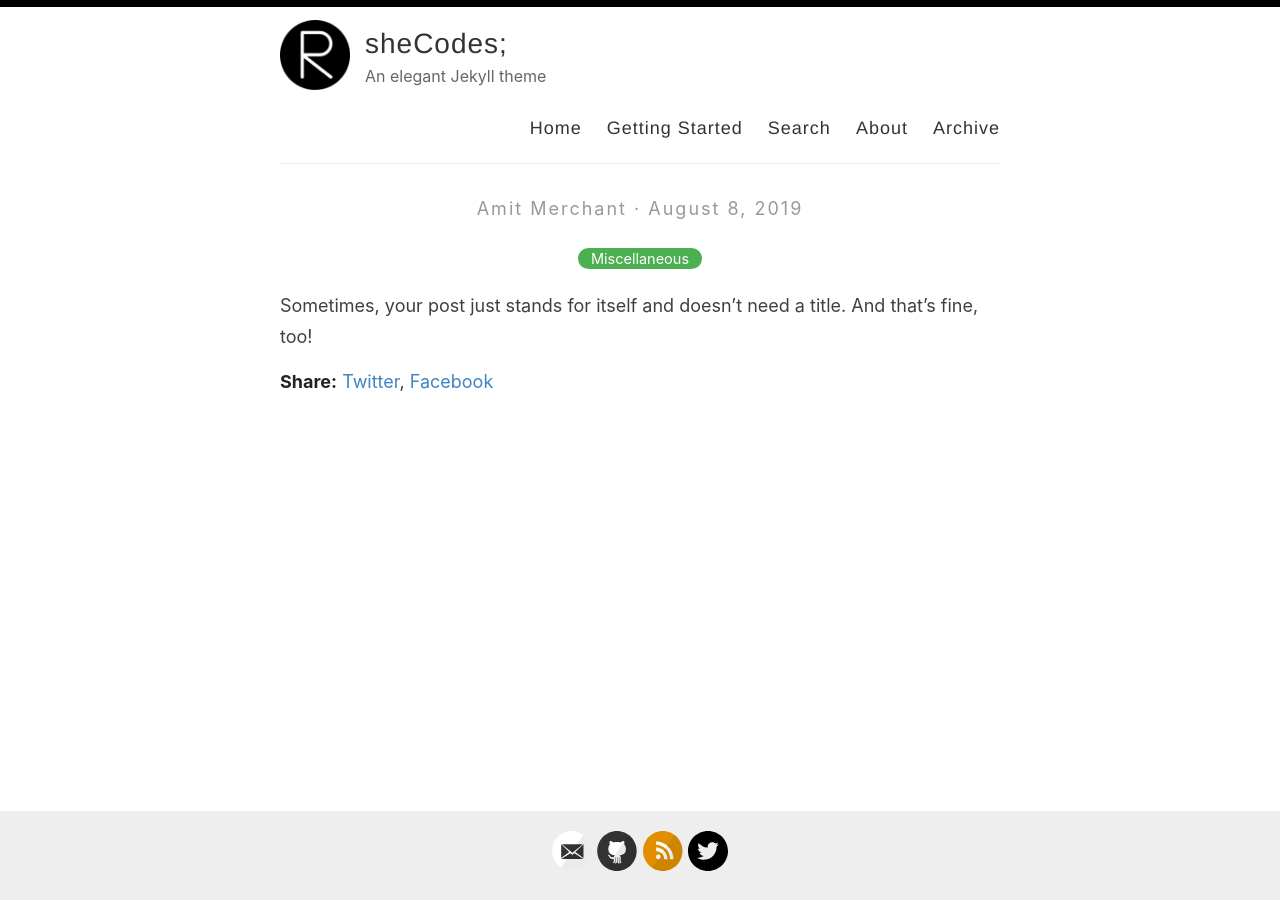
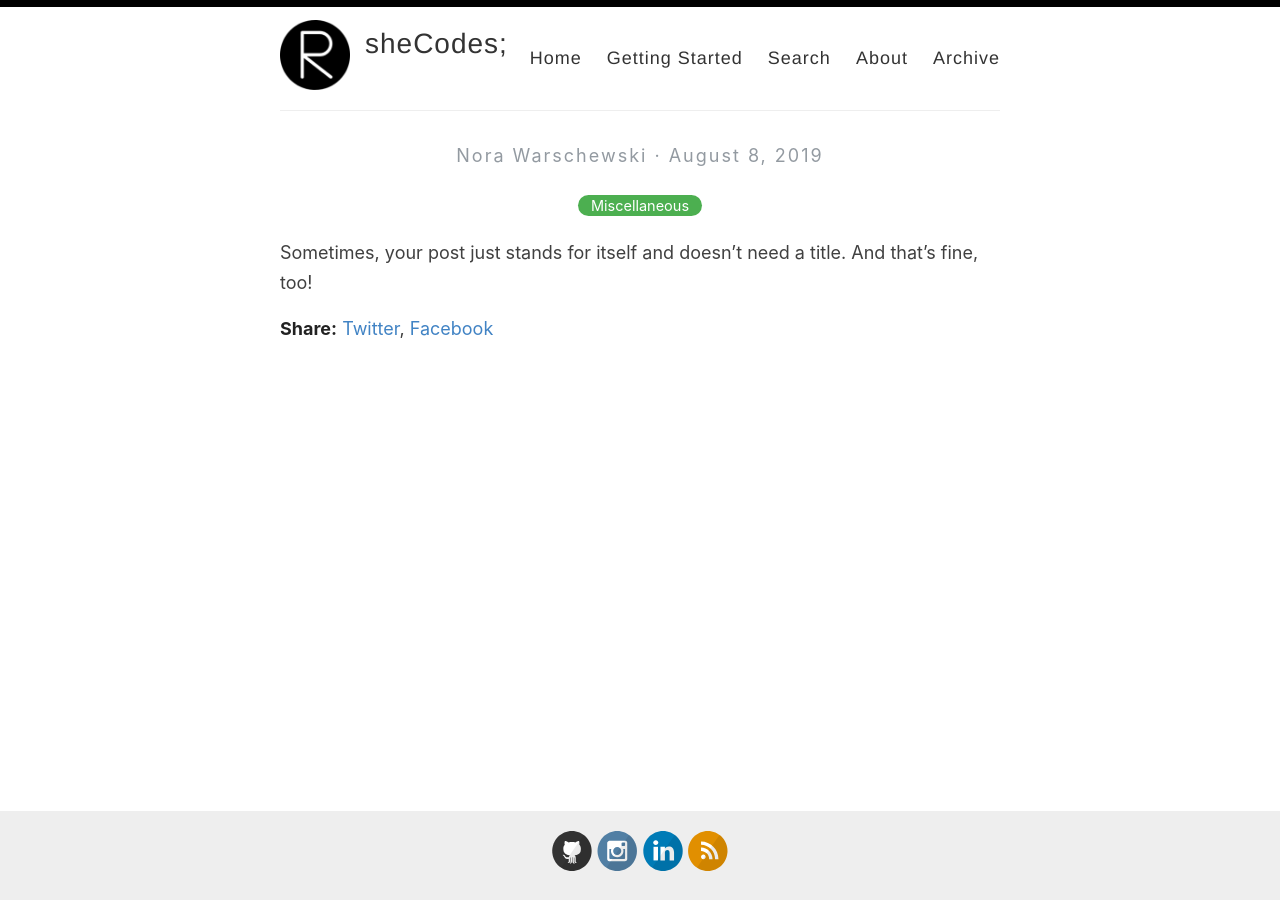
Before and after one commit to norawarschewski/shecreates.design, a Jekyll site: the page built from _posts/2019-08-08-no-title-posts.md, in a window 1280 px wide. Built offline with Jekyll 4.4.1, drawn with Linux system fonts in a browser that asks for light colours.

Commit message:
fix: update configuration

```diff
--- a/_config.yml
+++ b/_config.yml
@@ -6,10 +6,10 @@
 name: sheCodes;
 
 # Name of the author
-author: Amit Merchant
+author: Nora Warschewski
 
 # Short bio or description (displayed in the header)
-description: An elegant Jekyll theme
+description:
 
 # URL of your avatar or profile pic (you could use your GitHub profile pic)
 avatar: /images/reverie.png
@@ -21,15 +21,15 @@ avatar: /images/reverie.png
 # Includes an icon in the footer for each username you enter
 footer-links:
   dribbble:
-  email: amit.d.merchant@gmail.com
+  email:
   facebook:
   flickr:
-  github: amitmerchant1990/reverie
-  instagram:
-  linkedin:
+  github: norawarschewski
+  instagram: nora.warschewski
+  linkedin: norawars
   pinterest:
   rss: rss
-  twitter: amit_merchant
+  twitter:
   stackoverflow:
   youtube: # channel/<your_long_string> or user/<user-name>
   googleplus: # anything in your profile username that comes after plus.google.com/
@@ -48,8 +48,8 @@ google_analytics:
 
 # Your website URL (e.g. http://amitmerchant1990.github.io or http://www.amitmerchant.com)
 # Used for Sitemap.xml and your RSS feed
-url: http://www.amitmerchant.com/reverie
-enforce_ssl: https://www.amitmerchant.com/reverie
+url: https://norawarschewski.github.io/she-creates
+enforce_ssl: https://norawarschewski.github.io/she-creates
 
 # If you're hosting your site at a Project repository on GitHub pages
 # (http://yourusername.github.io/repository-name)
```
